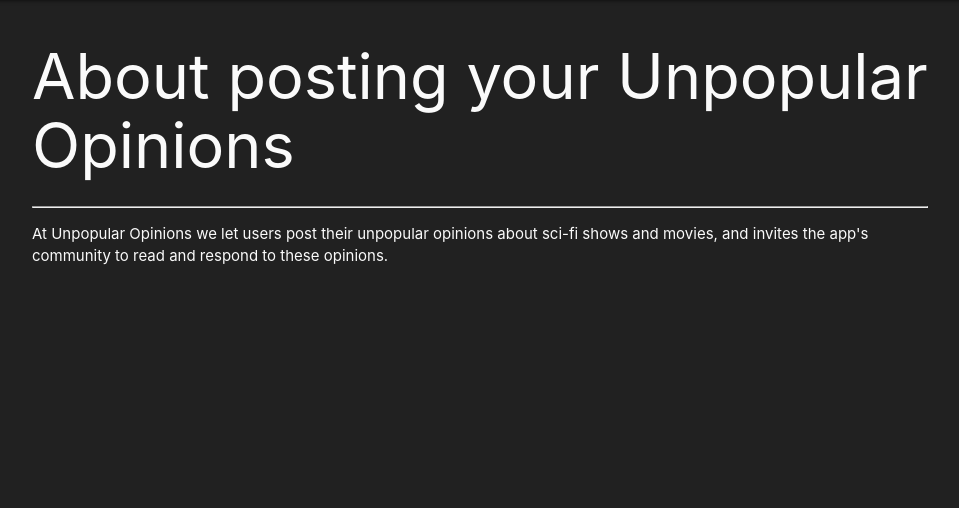
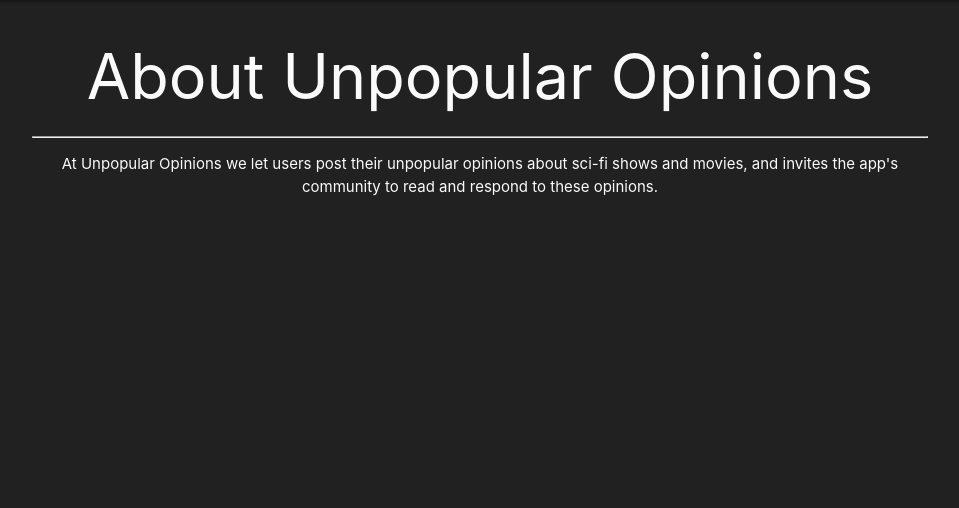
Before and after one commit to kujo8p/unpopular-opinion, a Django app: page /about/ in a window 1280 px wide. Shown: the part 64-572 px from the top of the page, without its empty margins (160-1119 px from the left). Run offline with Django 4.2, Linux system fonts and the light colour scheme.

Commit message:
update link

```diff
--- a/unpopular_opinions/main_app/templates/about.html
+++ b/unpopular_opinions/main_app/templates/about.html
@@ -3,9 +3,9 @@
 {% block content %}
 
 <div class="container">
-  <h1>About posting your Unpopular Opinions</h1>
+  <h1 class="center">About Unpopular Opinions</h1>
   <hr>
   <!-- Description of our product -->
-  <p>At Unpopular Opinions we let users post their unpopular opinions about sci-fi shows and movies, and invites the app's community to read and respond to these opinions.</p>
+  <p class="center">At Unpopular Opinions we let users post their unpopular opinions about sci-fi shows and movies, and invites the app's community to read and respond to these opinions.</p>
 </div>
   {% endblock %}
--- a/unpopular_opinions/main_app/templates/home.html
+++ b/unpopular_opinions/main_app/templates/home.html
@@ -64,7 +64,7 @@
           <h5 class="header col s12 light grey-text text-lighten-5">Browse posts from other users</h5>
         </div>
         <div class="row center">
-          <a href="{% url 'about' %}" class="waves-effect waves-light btn-large grey darken-4">Get Started!</a>
+          <a href="{% url 'opinion' %}" class="waves-effect waves-light btn-large grey darken-4">Get Started!</a>
         </div>
       </div>
       <div class="parallax">
--- a/unpopular_opinions/main_app/templates/opinions/index.html
+++ b/unpopular_opinions/main_app/templates/opinions/index.html
@@ -36,7 +36,7 @@
         <p>{{ opinion.content }}</p>
         <br>
         <div class="card-action">
-          <a href="{% url 'detail' opinion.id %}">Details
+          <a class="grey-text text-lighten-5" href="{% url 'detail' opinion.id %}">Details
         </a>
       </div>
     </div>
```
